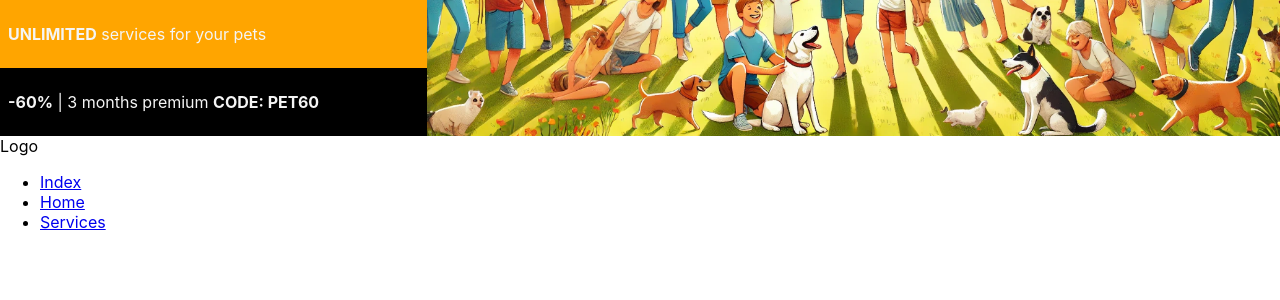
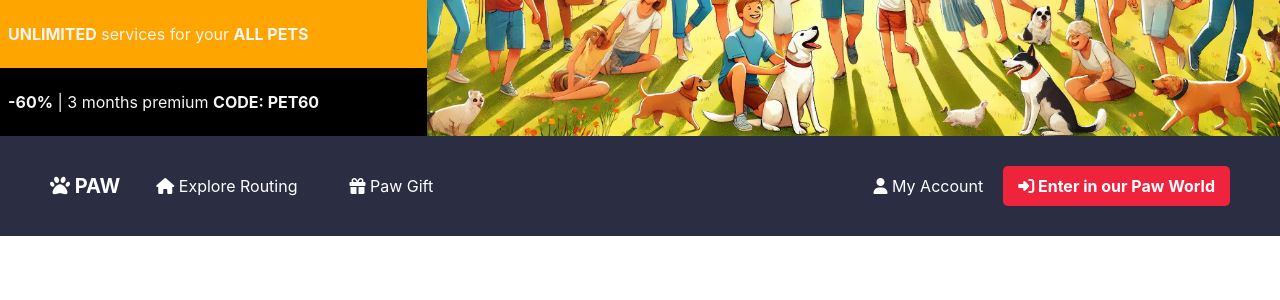
Before and after one commit to danielvoicu136/web_paw_network, a React (Create React App) app in the folder paw_network/: page / in a window 1280 px wide. Shown: the top 300 px of the page. Built offline with nearby package versions, Linux system fonts and the light colour scheme.

Commit message:
navbar creation

```diff
--- a/paw_network/public/index.html
+++ b/paw_network/public/index.html
@@ -10,6 +10,15 @@
       content="Web site created using create-react-app"
     />
     <link rel="apple-touch-icon" href="%PUBLIC_URL%/logo192.png" />
+
+    <link
+      rel="stylesheet"
+      href="https://cdnjs.cloudflare.com/ajax/libs/font-awesome/6.6.0/css/all.min.css"
+      integrity="sha512-Kc323vGBEqzTmouAECnVceyQqyqdsSiqLQISBL29aUW4U/M7pSPA/gEUZQqv1cwx4OnYxTxve5UMg5GT6L4JJg=="
+      crossorigin="anonymous"
+      referrerpolicy="no-referrer"
+    />
+
     <!--
       manifest.json provides metadata used when your web app is installed on a
       user's mobile device or desktop. See https://developers.google.com/web/fundamentals/web-app-manifest/
--- a/paw_network/src/App.css
+++ b/paw_network/src/App.css
@@ -1,3 +1,14 @@
 /* * {
     background-color: grey;
+
+    main dark : #18172A
+
+    dark lines : #1B1A30
+
 } */
+
+.App {
+    background-image: url('../src/frontend/assets/images/background_pattern.svg');
+    background-size: auto; /* or use specific size like background-size: 100px 100px; */
+    background-repeat: repeat; /* This will repeat the background */
+}
--- a/paw_network/src/frontend/components/layout/MainAds.js
+++ b/paw_network/src/frontend/components/layout/MainAds.js
@@ -4,7 +4,7 @@ import classes from './MainAds.module.css';
 function MainAds() {
     return (
         <div className={classes['ads-container']}>
-            <div className={classes['small-box-1']}><p><span className={classes.accentText}>Unlimited</span> services for your pets</p></div>
+            <div className={classes['small-box-1']}><p><span className={classes.accentText}>Unlimited</span> services for your <span className={classes.accentText}>all pets</span></p></div>
             <div className={classes['small-box-2']}><p><span className={classes.accentText}>-60%</span> | 3 months premium <span className={classes.accentText}>CODE: PET60</span></p></div>
             <div className={classes['big-box']}></div>
         </div>
--- a/paw_network/src/frontend/components/layout/MainNavigation.js
+++ b/paw_network/src/frontend/components/layout/MainNavigation.js
@@ -1,22 +1,38 @@
 import { Link } from "react-router-dom";
+import classes from './MainNavigation.module.css';
 
 function MainNavigation() {
 
     return (
+        <header className={classes.header}>
+            <nav className={classes.navbar}>
+                <div className={classes.navbarLeft}>
+                    <a href="#" className={classes.logo}><i className="fa-solid fa-paw"></i> PAW</a>
 
-        <header>
-        <div className="main-logo">Logo</div>
-        <nav>
-                <ul>
-                    <li><Link to='/'>Index</Link></li>
-                    <li><Link to='/home'>Home</Link></li>
-                    <li><Link to='/services'>Services</Link></li>
-                </ul>
-        </nav>
+                    <div className={classes.dropdown}>
+                        <a href="#" className={classes.dropbtn}><i className="fas fa-home"></i> Explore Routing</a>
+                        <div className={classes.dropdownContent}>
+                            <Link to='/'>Index</Link>
+                            <Link to='/home'>Home</Link>
+                            <Link to='/services'>Services</Link>
+                        </div>
+                    </div>
+
+                    <div className={classes.dropdown}>
+                        <a href="#" className={classes.dropbtn}><i class="fa-solid fa-gift"></i> Paw Gift</a>
+                        <div className={classes.dropdownContent}>
+                            <a href="#">Buy Gift</a>
+                            <a href="#">Activate Gift ?</a>
+                        </div>
+                    </div>
+                </div>
+                <div className={classes.navbarRight}>
+                    <a href="#"><i class="fa-solid fa-user"></i> My Account</a>
+                    <a href="#" className={classes.ctaButton}><i class="fa-solid fa-right-to-bracket"></i> Enter in our Paw World</a>
+                </div>
+            </nav>
         </header>
-
     );
-
 }
 
 export default MainNavigation;
--- a/paw_network/src/frontend/components/layout/MainNavigation.module.css
+++ b/paw_network/src/frontend/components/layout/MainNavigation.module.css
@@ -0,0 +1,98 @@
+/* Header styling */
+.header {
+    background-color: #2B2D42;
+    padding: 10px 20px;
+}
+
+/* Navbar styling */
+.navbar {
+    display: flex;
+    justify-content: space-between;
+    align-items: center;
+    margin: 20px;
+
+}
+
+.navbarLeft,
+.navbarRight {
+    display: flex;
+    align-items: center;
+}
+
+.navbarLeft a,
+.navbarRight a {
+    color: white;
+    text-decoration: none;
+    margin: 0 10px;
+    position: relative;
+}
+
+.ctaButton {
+    background-color: #EF233C;
+    font-weight: bold;
+    color: white;
+    padding: 10px 15px;
+    border-radius: 5px;
+}
+
+.searchIcon {
+    font-size: 20px;
+}
+
+.logo {
+    font-size: 20px;
+    font-weight: bold;
+    margin-right: 20px;
+    color: #EF233C;
+}
+
+/* Dropdown container */
+.dropdown {
+    position: relative;
+    display: inline-block;
+}
+
+/* Dropdown button */
+.dropbtn {
+    color: white;
+    padding: 14px 16px;
+    text-decoration: none;
+    cursor: pointer;
+}
+
+/* Dropdown content (hidden by default) */
+.dropdownContent {
+    display: none; /* Ensure it's hidden by default */
+    position: absolute;
+    background-color: #43457B;
+    min-width: 160px;
+    box-shadow: 0px 8px 16px 0px rgba(0,0,0,0.2);
+    z-index: 1;
+    border-radius: 5px;
+    top: 100%; /* Aligns below the dropdown button */
+    left: 0;
+}
+
+/* Links inside the dropdown */
+.dropdownContent a {
+    color: white;
+    padding: 12px 16px;
+    text-decoration: none;
+    display: block;
+}
+
+/* Change color of dropdown links on hover */
+.dropdownContent a:hover {
+    background-color: #575A89;
+}
+
+/* Show the dropdown menu on hover */
+.dropdown:hover .dropdownContent {
+    display: block; /* Display the dropdown on hover */
+}
+
+/* Change the color of the dropdown button when the dropdown content is shown */
+.dropdown:hover .dropbtn {
+    background-color: #3A3C69;
+    border-radius: 5px;
+}
```
Also changed, not shown: paw_network/src/frontend/assets/images/background_pattern.svg (added).
